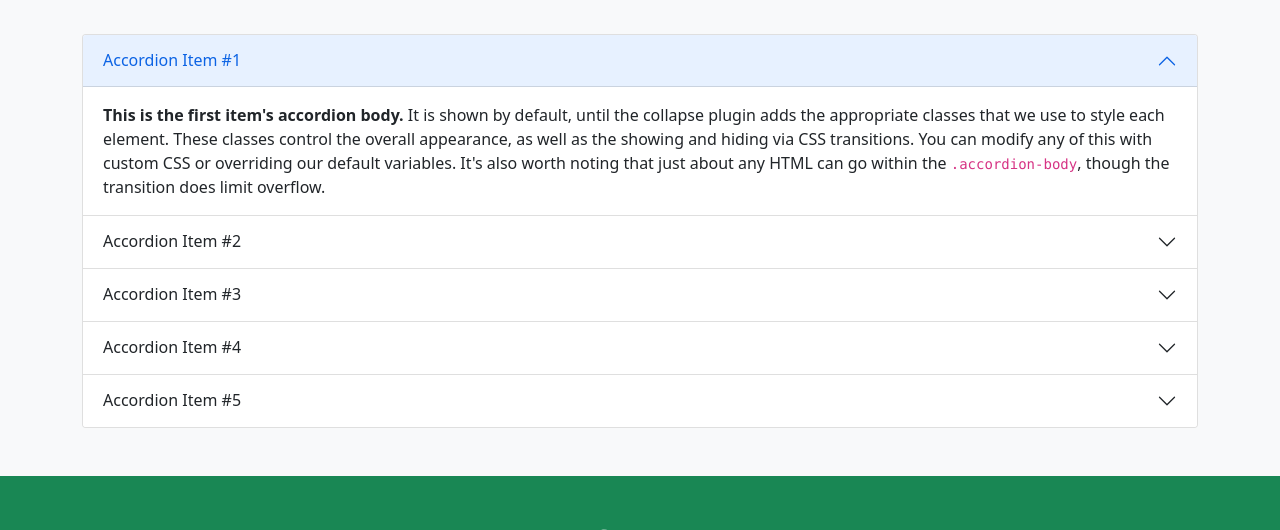
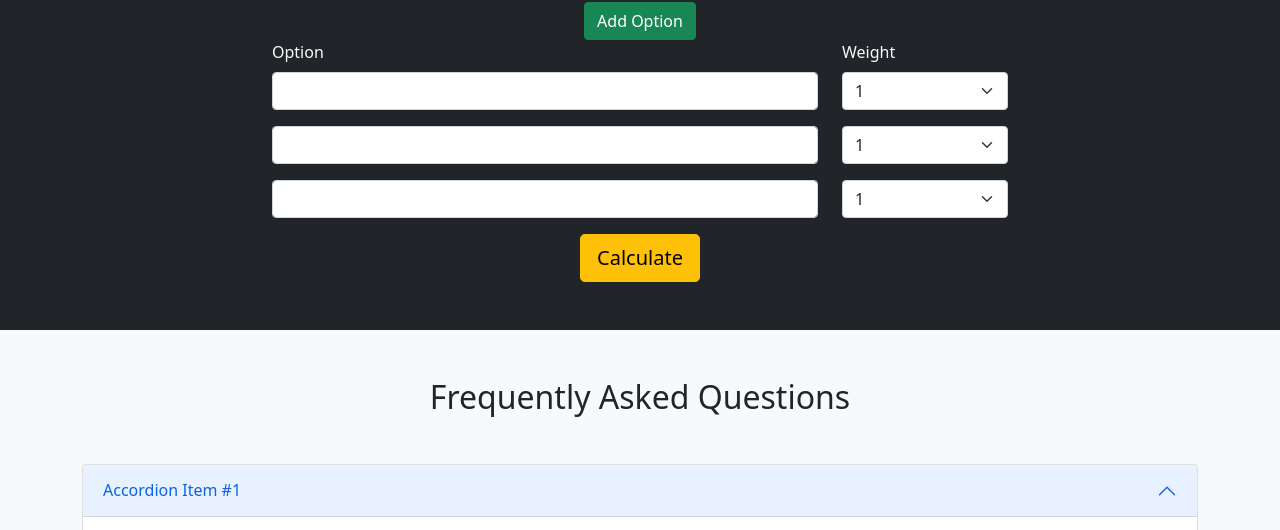
Before and after one commit to rpashev/bootstrap5-practice, a plain HTML site: page index.html in a window 1280 px wide. Shown: the part 711-1241 px from the top of the page. Drawn offline with nearby package versions, Linux system fonts and the light colour scheme.

Commit message:
added main form

```diff
--- a/index.html
+++ b/index.html
@@ -19,6 +19,7 @@
       integrity="sha384-MrcW6ZMFYlzcLA8Nl+NtUVF0sA7MsXsP1UyJoMp4YLEuNSfAP+JcXn/tWtIaxVXM"
       crossorigin="anonymous"
     ></script>
+    <script src="script.js" defer></script>
 
     <title>Practice project</title>
   </head>
@@ -94,6 +95,62 @@
             <button class="btn btn-dark btn-lg" type="button">Subscribe</button>
           </div>
         </div>
+      </div>
+    </section>
+
+    <section class="py-5 bg-dark text-light">
+      <div class="container">
+        <h2 class="text-center pb-2">Enter your options</h2>
+        <button class="btn btn-success d-block mx-auto">Add Option</button>
+
+        <div class="row justify-content-center pb-3">
+          <div class="col-8 col-md-6">
+            <label for="optionInput" class="form-label">Option</label>
+            <input type="text" class="form-control" id="optionInput" />
+          </div>
+
+          <div class="col-4 col-md-2">
+            <label class="form-label">Weight</label>
+            <select class="form-select" aria-label="Default select example">
+              <option selected value="1">1</option>
+              <option value="2">2</option>
+              <option value="3">3</option>
+              <option value="4">4</option>
+              <option value="5">5</option>
+            </select>
+          </div>
+        </div>
+        <div class="row justify-content-center pb-3">
+          <div class="col-8 col-md-6">
+            <input type="text" class="form-control" id="optionInput" />
+          </div>
+
+          <div class="col-4 col-md-2">
+            <select class="form-select" aria-label="Default select example">
+              <option selected value="1">1</option>
+              <option value="2">2</option>
+              <option value="3">3</option>
+              <option value="4">4</option>
+              <option value="5">5</option>
+            </select>
+          </div>
+        </div>
+        <div class="row justify-content-center pb-3">
+          <div class="col-8 col-md-6">
+            <input type="text" class="form-control" id="optionInput" />
+          </div>
+
+          <div class="col-4 col-md-2">
+            <select class="form-select" aria-label="Default select example">
+              <option selected value="1">1</option>
+              <option value="2">2</option>
+              <option value="3">3</option>
+              <option value="4">4</option>
+              <option value="5">5</option>
+            </select>
+          </div>
+        </div>
+        <button class="btn btn-warning btn-lg d-block mx-auto">Calculate</button>
       </div>
     </section>
 
@@ -348,24 +405,31 @@
 
     <section id="contact">
       <div class="container-lg">
-
         <div class="text-center">
           <h2>Get in Touch</h2>
           <p class="lead">Questions to ask? Contact us below...</p>
         </div>
         <div class="row justify-content-center my-5">
           <div class="col-lg-6">
-
             <form>
               <label for="email" class="form-label">Email address:</label>
               <div class="input-group mb-4">
                 <span class="input-group-text">
                   <i class="bi bi-envelope-fill text-secondary"></i>
                 </span>
-                <input type="text" id="email" class="form-control" placeholder="e.g. jane@example.com" />
+                <input
+                  type="text"
+                  id="email"
+                  class="form-control"
+                  placeholder="e.g. jane@example.com"
+                />
                 <!-- tooltip -->
                 <span class="input-group-text">
-                  <span class="tt" data-bs-placement="bottom" title="Enter an email address we can reply to.">
+                  <span
+                    class="tt"
+                    data-bs-placement="bottom"
+                    title="Enter an email address we can reply to."
+                  >
                     <i class="bi bi-question-circle text-muted"></i>
                   </span>
                 </span>
@@ -375,15 +439,26 @@
                 <span class="input-group-text">
                   <i class="bi bi-person-fill text-secondary"></i>
                 </span>
-                <input type="text" id="name" class="form-control" placeholder="e.g. Jane" />
+                <input
+                  type="text"
+                  id="name"
+                  class="form-control"
+                  placeholder="e.g. Jane"
+                />
                 <!-- tooltip -->
                 <span class="input-group-text">
-                  <span class="tt" data-bs-placement="bottom" title="Enter your name here">
+                  <span
+                    class="tt"
+                    data-bs-placement="bottom"
+                    title="Enter your name here"
+                  >
                     <i class="bi bi-question-circle text-muted"></i>
                   </span>
                 </span>
               </div>
-              <label for="subject" class="form-label">What is your question about?</label>
+              <label for="subject" class="form-label"
+                >What is your question about?</label
+              >
               <div class="mb-4 input-group">
                 <span class="input-group-text">
                   <i class="bi bi-chat-right-dots-fill text-secondary"></i>
@@ -395,7 +470,12 @@
                 </select>
               </div>
               <div class="mb-4 mt-5 form-floating">
-                <textarea class="form-control" id="query" style="height: 140px" placeholder="query"></textarea>
+                <textarea
+                  class="form-control"
+                  id="query"
+                  style="height: 140px"
+                  placeholder="query"
+                ></textarea>
                 <label for="query">Your question...</label>
               </div>
               <div class="mb-4 text-center">
```
Also changed, not shown: script.js (added).
